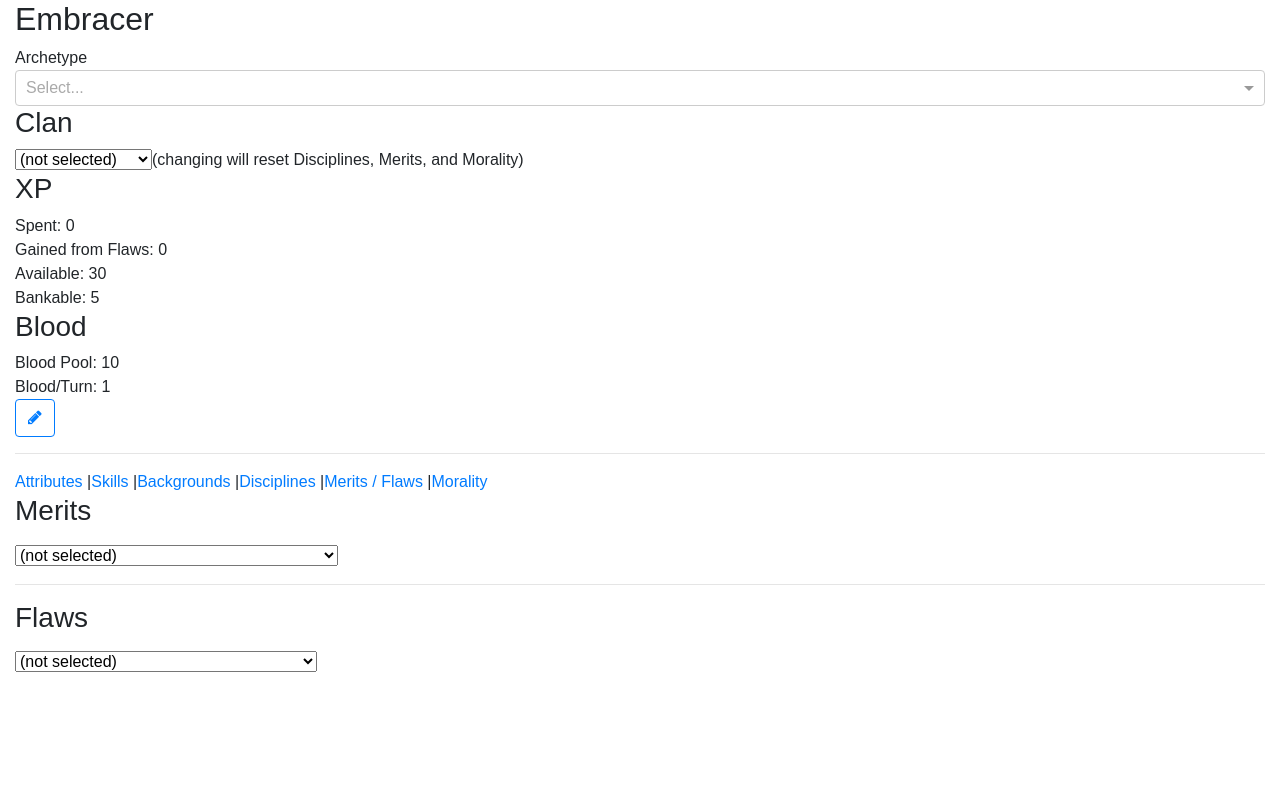
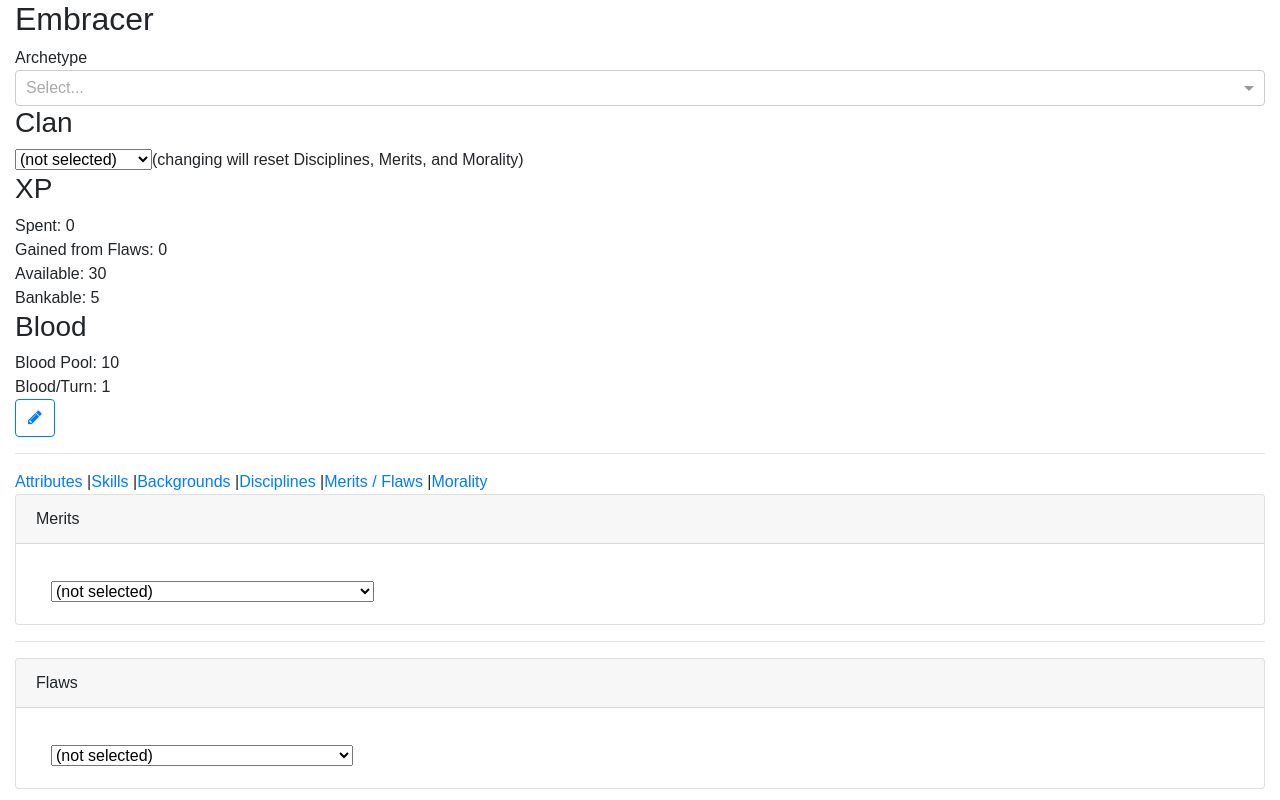
Before and after one commit to TrueWill/embracer, a React (Create React App) app: page /merits_flaws in a window 1280 px wide. Built offline with nearby package versions, Linux system fonts and the light colour scheme.

Commit message:
Style merits/flaws

```diff
--- a/src/components/MeritsFlaws.js
+++ b/src/components/MeritsFlaws.js
@@ -1,5 +1,6 @@
 import React, { Component } from 'react';
 import PropTypes from 'prop-types';
+import Section from './Section';
 
 const typeDescription = {
   merits: 'Merits',
@@ -90,8 +91,7 @@ class MeritsFlaws extends Component {
       selectedValue && optionsMap.get(selectedValue).points;
 
     return (
-      <div>
-        <h3>{typeDescription[type]}</h3>
+      <Section header={typeDescription[type]}>
         <ul>{selectedList}</ul>
         <select value={selectedValue} onChange={this.handleSelectChange}>
           <option value="">(not selected)</option>
@@ -101,13 +101,13 @@ class MeritsFlaws extends Component {
           selectedPoints <= availablePoints && (
             <button
               type="button"
-              className="btn btn-primary"
+              className="btn btn-primary btn-sm"
               onClick={this.handleAdd}
             >
               Add
             </button>
           )}
-      </div>
+      </Section>
     );
   }
 }
```
